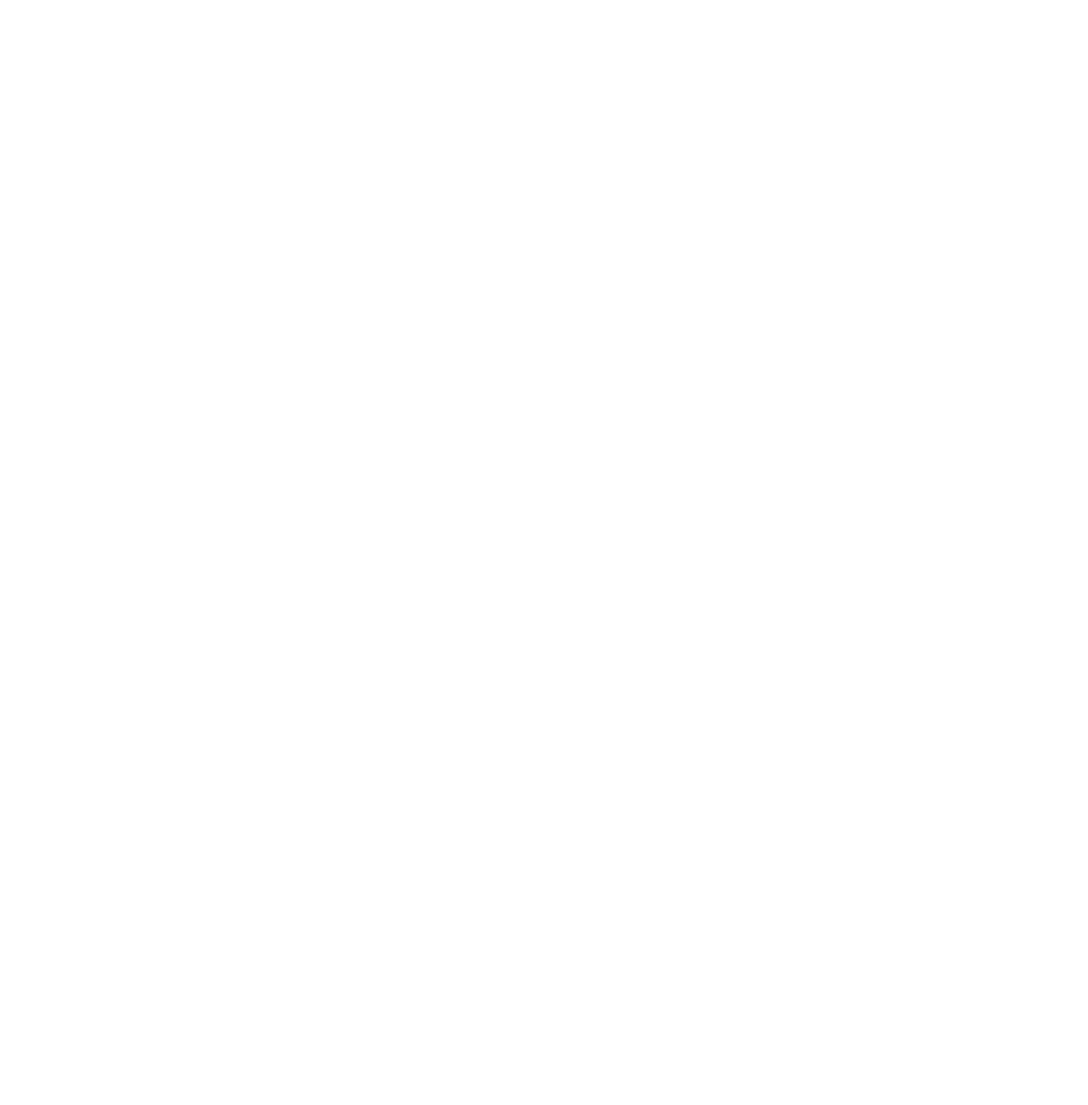
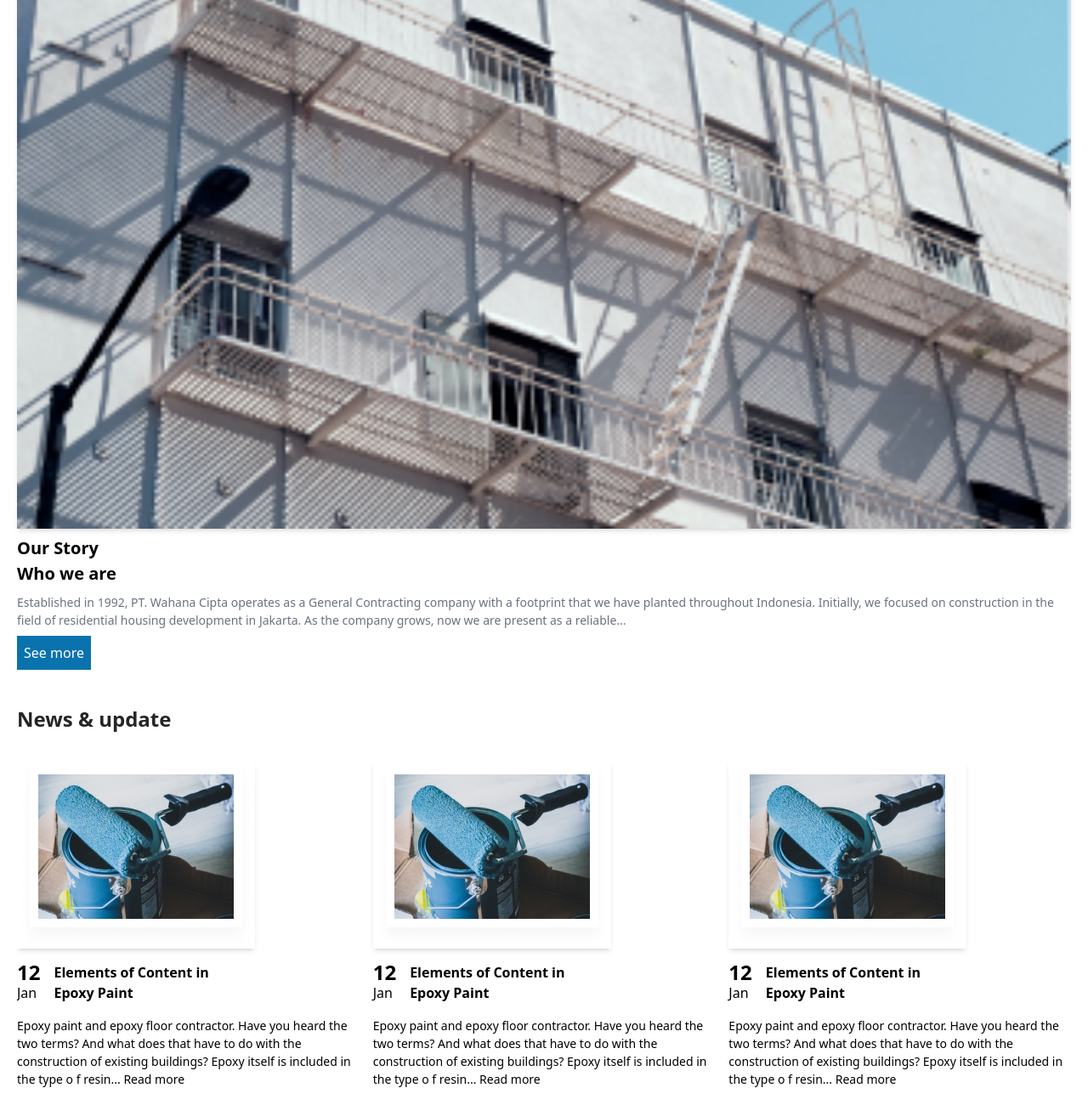
Before and after one commit to kushan-ghughu/real-estate-project, a website built with Vite: page index.html in a window 1280 px wide. Shown: the part 3553-4853 px from the top of the page at 85% size. Before the commit the page ends 2989 px from the top, so only its background shows below. Built offline with nearby package versions, Linux system fonts and the light colour scheme.

Commit message:
code update upto  news and update

```diff
--- a/index.html
+++ b/index.html
@@ -194,8 +194,90 @@
             worked on project up to 100+</p>
         </div>
       </div>
+
+      <div class="flex flex-col gap-2">
+        <h2 class="text-xl font-bold text-black">Meet and talk with <br>
+          our best architecture</h2>
+          <p class="text-base text-black">All our teams are professional and competent in their fields and will help you realize your dream building with the excellent result.</p>
+
+          <div class="flex justify-between mt-2">
+            <button class="bg-[#0A72AD] text-white p-1.5">See all team</button>
+            <button class="font-bold flex items-baseline gap-3 ">How it works <img src="public/Group.png" alt=""></button>
+          </div>
+      </div>
     </section>
     <!--our teams end-->
+
+      <!--our story section start-->
+    <section class="p-5">
+      <div class="flex flex-col gap-2 min-w-[16.25rem]">
+        <div>
+          <img class="shadow-md w-full" src="public/Mask Group.png" alt="">
+        </div>
+        <h3 class="text-lg font-semibold">Our Story <br>
+          Who we are </h3>
+        <p class="text-base text-gray-500">Established in 1992, PT. Wahana Cipta operates as a General Contracting company with a footprint that we have planted throughout Indonesia. Initially, we focused on construction in the field of residential housing development in Jakarta.
+          As the company grows, now we are present as a reliable...</p>
+          <button class="bg-[#0A72AD] self-start text-white p-2">See more</button>
+      </div>
+
+    </section>
+    <!--our story section end-->
+
+    <!--news and update start-->
+    <section class="p-5 flex flex-col gap-8">
+      <h2 class="text-xl font-bold text-[#242527]">News & update</h2>
+      <div class="flex gap-4 overflow-x-auto">
+        <div class="flex flex-col gap-4 min-w-[16.25rem]">
+          <div>
+            <img class="shadow-md" src="public/news/Mask Group-1.png" alt="">
+          </div>
+         <div class="flex gap-4">
+          <div>
+            <p class="font-semibold text-xl leading-none">12</p> <p>Jan</p>
+          </div>
+          <h4 class="font-semibold text-md">Elements of Content in <br> Epoxy Paint </h4>
+          </div>
+
+          <p class="text-base text-left">Epoxy paint and epoxy floor
+            contractor. Have you heard the two terms? And what does that have to do with the construction of existing buildings? Epoxy itself is included in the type o
+            f resin... Read more</p>
+        </div>
+        <div class="flex flex-col gap-4 min-w-[16.25rem]">
+          <div>
+            <img class="shadow-md" src="public/news/Mask Group-1.png" alt="">
+          </div>
+         <div class="flex gap-4">
+          <div>
+            <p class="font-semibold text-xl leading-none">12</p> <p>Jan</p>
+          </div>
+          <h4 class="font-semibold text-md">Elements of Content in <br> Epoxy Paint </h4>
+          </div>
+
+          <p class="text-base text-left">Epoxy paint and epoxy floor
+            contractor. Have you heard the two terms? And what does that have to do with the construction of existing buildings? Epoxy itself is included in the type o
+            f resin... Read more</p>
+        </div>
+        <div class="flex flex-col gap-4 min-w-[16.25rem]">
+          <div>
+            <img class="shadow-md" src="public/news/Mask Group-1.png" alt="">
+          </div>
+         <div class="flex gap-4">
+          <div>
+            <p class="font-semibold text-xl leading-none">12</p> <p>Jan</p>
+          </div>
+          <h4 class="font-semibold text-md">Elements of Content in <br> Epoxy Paint </h4>
+          </div>
+
+          <p class="text-base text-left">Epoxy paint and epoxy floor
+            contractor. Have you heard the two terms? And what does that have to do with the construction of existing buildings? Epoxy itself is included in the type o
+            f resin... Read more</p>
+        </div>
+      </div>
+
+    </section>
+
+    <!--news and update end-->
 
   </main>
 
```
Also changed, not shown: public/Group.png (added), public/Mask Group.png (added), public/news/Mask Group-1.png (added).
